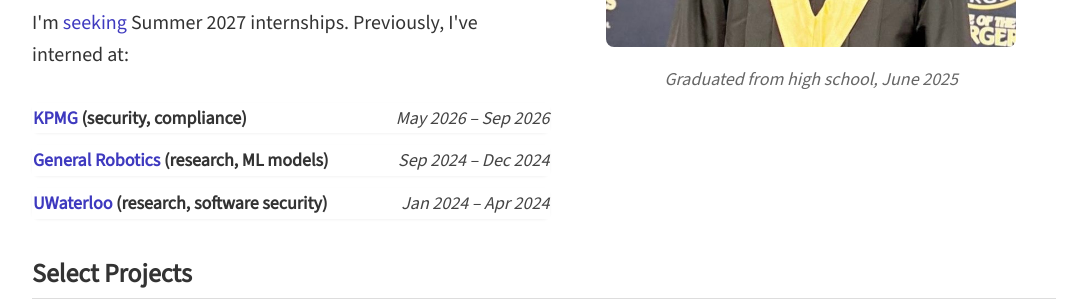
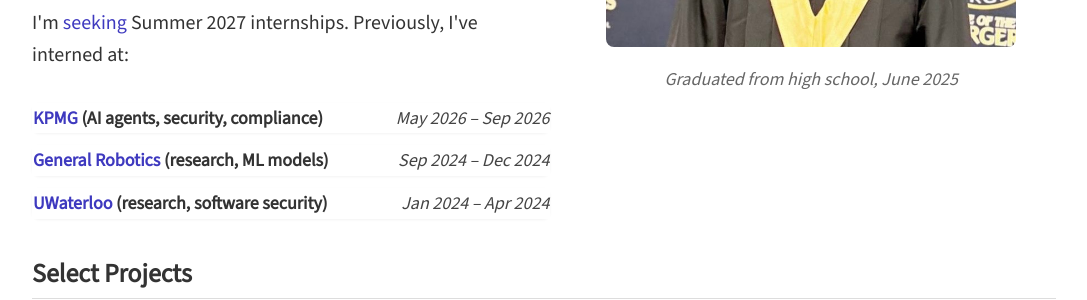
Before and after one commit to savirsingh/savirsingh.github.io, a Jekyll site: the page built from index.html, in a window 1280 px wide. Shown: the part 509-809 px from the top of the page, without its empty margins (96-1183 px from the left). Built offline with Jekyll 4.4.1, drawn with Linux system fonts in a browser that asks for light colours; the list of posts is cut into pages by our own code.

Commit message:
Update index.html

```diff
--- a/index.html
+++ b/index.html
@@ -13,7 +13,7 @@
   <table class="internship-table">
     <tbody>
       <tr>
-        <td class="company"><a href="https://kpmg.com">KPMG</a> (security, compliance)</td>
+        <td class="company"><a href="https://kpmg.com">KPMG</a> (AI agents, security, compliance)</td>
         <td class="dates">May 2026 – Sep 2026</td>
       </tr>
       <tr>
```
